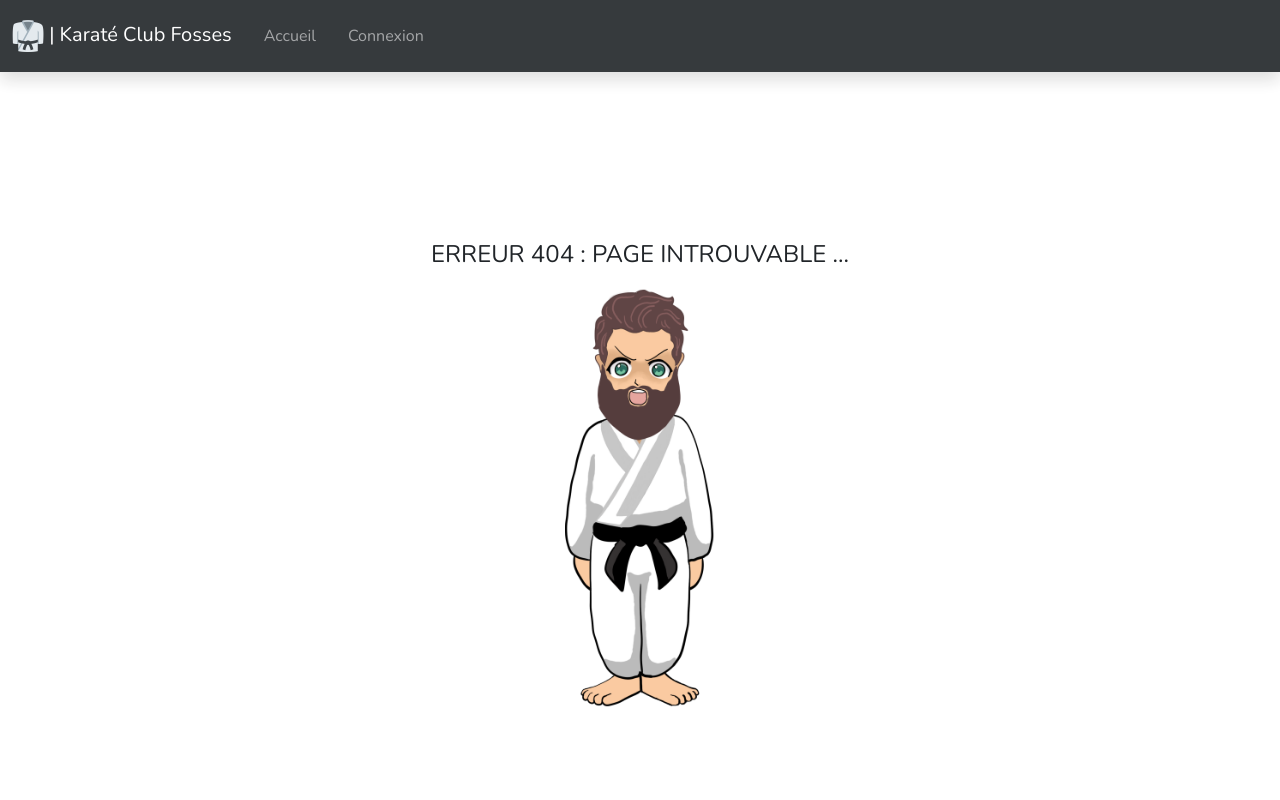
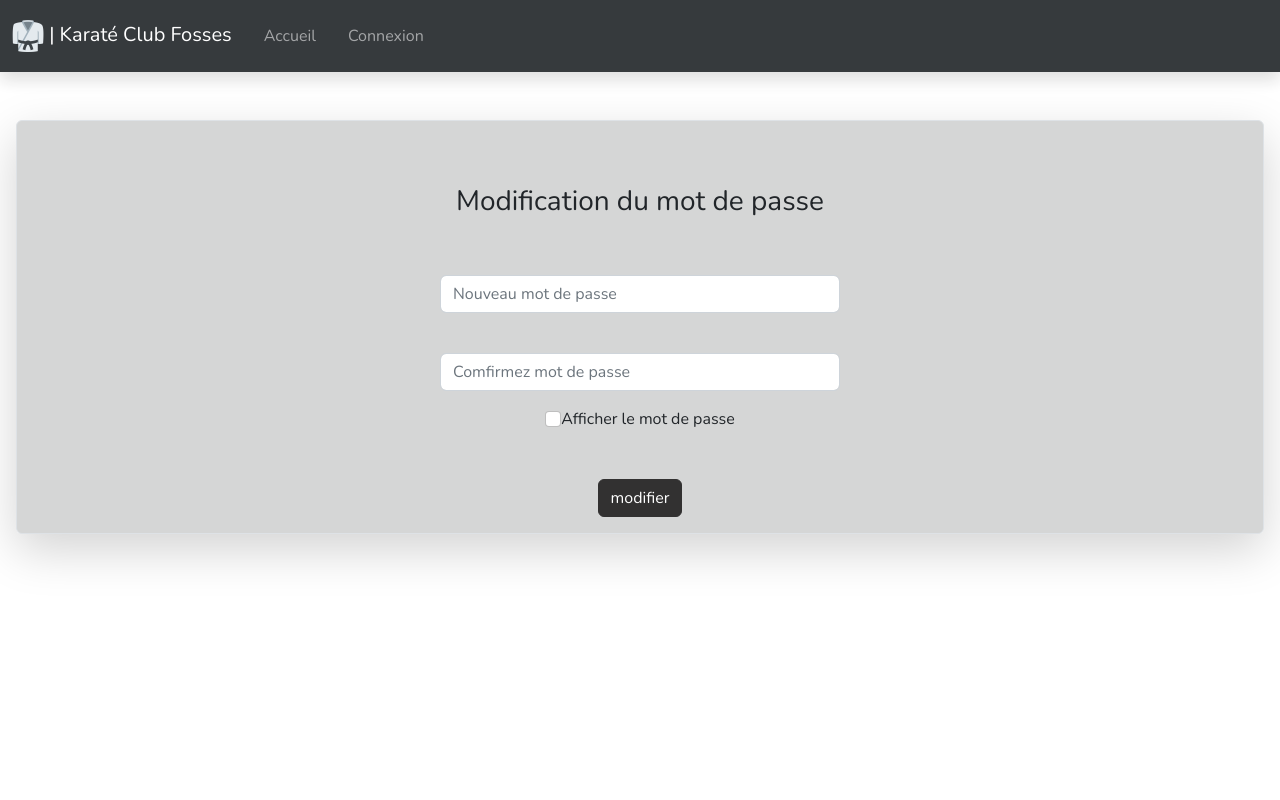
Before and after one commit to theocrsb/KCF_Front, a React (Create React App) app: page /form/reset in a window 1280 px wide. Before the commit this address had no page. Shown: the top 800 px of the page. Built offline with nearby package versions, Linux system fonts and the light colour scheme.

Commit message:
mot de pass oublie -- ok

```diff
--- a/src/App.tsx
+++ b/src/App.tsx
@@ -27,6 +27,7 @@ import CourAdmin from './pages/CourAdmin';
 import Contact from './pages/Contact';
 import Messages from './pages/Messages';
 import Reset from './pages/Reset';
+import FormReset from './pages/FormReset';
 
 export interface PayloadToken {
   exp: number;
@@ -58,6 +59,7 @@ function App() {
               <Route path='/connect' element={<Connect />} />
               <Route path='/subscribe' element={<Subscribe />} />
               <Route path='/reset' element={<Reset />} />
+              <Route path='/form/reset' element={<FormReset />} />
 
               {/* -protected route User */}
               <Route
--- a/src/pages/CourAdmin.tsx
+++ b/src/pages/CourAdmin.tsx
@@ -145,7 +145,10 @@ const CourAdmin = () => {
         // MISE AU FORMAT POUR LA DATE
         let date = new Date(response.data.date);
         date.setDate(date.getDate() + 1);
+        console.warn('response.data.date; ', response.data.date);
+        console.warn('date; ', date);
         let newDateString = date.toISOString().split('T')[0];
+        console.warn('newDateString; ', newDateString);
         setOnedate(newDateString);
         // MISE AU FORMAT POUR L'HEURE
         const dateHeure = new Date(response.data.heureDebut);
--- /dev/null
+++ b/src/pages/FormReset.tsx
@@ -0,0 +1,137 @@
+import React, { useContext, useState } from 'react';
+import { useLocation, useNavigate } from 'react-router-dom';
+import { PayloadToken } from '../App';
+import jwt_decode from 'jwt-decode';
+import { instanceAxios } from '../axios/instance-axios';
+import { ToastContext } from '../context/toast-context';
+
+const FormReset = () => {
+  const { onToastChange, messageToast, colorToast } = useContext(ToastContext);
+  const [passwordState, setPasswordState] = useState<string>();
+  const [passwordState2, setPasswordState2] = useState<string>();
+  const [UserProfileId, setUserProfileId] = useState<string>();
+  const [showState, setShowState] = useState<boolean>(false);
+  const [message, setMessage] = useState<string>();
+  const navigate = useNavigate();
+  const location = useLocation();
+  // utilisation des query params pour recuperer le token dans l'url
+  let queryParam = new URLSearchParams(location.search);
+  let recupToken = queryParam.get('token');
+  console.log("token récuperé dans l'url via les query params", recupToken);
+  const tokenExpiration = (token: string | null) => {
+    if (recupToken) {
+      const decoded: PayloadToken = jwt_decode(recupToken);
+      if (Date.now() <= decoded.exp * 1000) {
+        return true;
+      } else {
+        return false;
+      }
+    }
+  };
+
+  let tokenValidator: boolean | undefined = tokenExpiration(recupToken);
+  //   console.log('le token est il encore valide:', tokenValidator);
+
+  // Mise à jour des infos de l'utilisateur
+  const passwordFunction1 = (e: React.ChangeEvent<HTMLInputElement>) => {
+    setPasswordState(e.currentTarget.value);
+  };
+  const passwordFunction2 = (e: React.ChangeEvent<HTMLInputElement>) => {
+    setPasswordState2(e.currentTarget.value);
+  };
+  const submitFunction = (e: React.FormEvent) => {
+    e.preventDefault();
+    console.log('cliké');
+    console.log('password dans le state 1', passwordState);
+    console.log('password dans le state 2', passwordState2);
+    // fonction de verification du mot de passe
+    if (passwordState !== passwordState2) {
+      onToastChange(true);
+      messageToast('Les mots de passe ne correspondent pas.');
+      colorToast('danger');
+      //   setMessage('Les mots de passe ne correspondent pas.');
+    } else if (tokenValidator !== true) {
+      onToastChange(true);
+      messageToast('Votre demande à expiré');
+      colorToast('danger');
+      //   setMessage('Votre demande à expiré');
+    } else {
+      instanceAxios
+        .patch(`users/reset/password`, {
+          password: passwordState,
+          token: recupToken,
+        })
+        .then((response) => {
+          console.log(response);
+          onToastChange(true);
+          messageToast(`Mot de passe modifié avec succès`);
+          colorToast('success');
+          navigate('/connect');
+        })
+        .catch((error) => {
+          console.log(error);
+          onToastChange(true);
+          messageToast(`Erreur lors de la modification du mot de passe`);
+          colorToast('danger');
+        });
+    }
+  };
+  return (
+    <div style={{ minHeight: '100vh' }}>
+      <div
+        className='d-flex flex-wrap justify-content-around m-3 border rounded shadow-lg p-3 mb-5 bgCard pt-5 mt-5'
+        style={{ backgroundColor: '#585B5E40', minHeight: '50vh' }}
+      >
+        <form className='text-center' onSubmit={submitFunction}>
+          <h3 className='p-3 font-weight-bold'>Modification du mot de passe</h3>
+          <div className='form-group mb-3 mt-3'>
+            <label htmlFor='inputPassword' className='htmlForm-label' />
+            <input
+              type={showState ? 'text' : 'password'}
+              className='form-control'
+              id='inputPassword'
+              placeholder='Nouveau mot de passe'
+              onChange={passwordFunction1}
+            />
+          </div>
+
+          <div id='mb-3' className='mb-3'>
+            <label htmlFor='inputPassword' className='htmlForm-label' />
+            <input
+              type={showState ? 'text' : 'password'}
+              className='form-control'
+              id='inputPassword'
+              placeholder='Comfirmez mot de passe'
+              onChange={passwordFunction2}
+            />
+          </div>
+          <div className='container-check-reset'>
+            <input
+              className='form-check-input'
+              type='checkbox'
+              id='mdp-afficher'
+              name='drone'
+              onClick={(e: React.MouseEvent<HTMLInputElement>) => {
+                setShowState(e.currentTarget.checked);
+                //   console.log('valeur de la checkbox', e.currentTarget.checked);
+              }}
+              // defaultChecked={user.role.label === "user" ? true : false}
+            />
+            <label className='label-reset' htmlFor='mdp-afficher'>
+              Afficher le mot de passe
+            </label>
+          </div>
+
+          {/* <p className='message'>{message}</p> */}
+          <div className='button'>
+            <button className='btn btn-primary btnDirection mt-5'>
+              modifier
+            </button>
+          </div>
+        </form>
+      </div>
+    </div>
+  );
+};
+
+export default FormReset;
--- a/src/pages/Subscribe.tsx
+++ b/src/pages/Subscribe.tsx
@@ -98,7 +98,7 @@ const Subscribe = () => {
   };
   return (
     <div style={{ minHeight: '100vh' }}>
-      <div className='d-flex text-center justify-content-center'>
+      <div className='d-flex text-center justify-content-center '>
         <div>
           <NavLink to='/connect' className='nav-link'>
             <button
```
